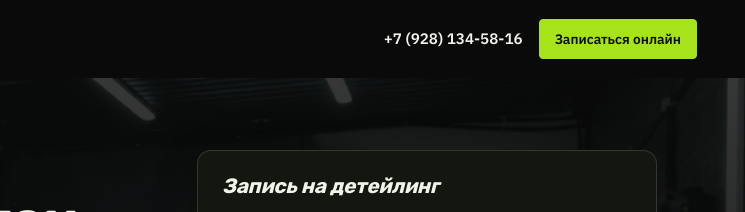
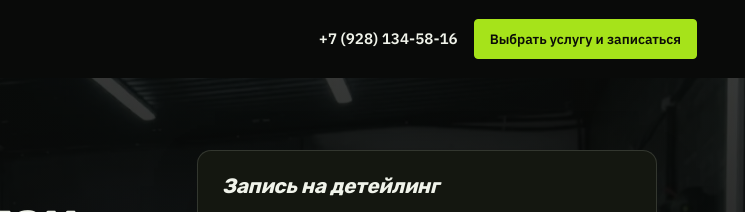
Before and after one commit to Maya13-tet/avtoestet-taganrog, a plain HTML site: page index.html in a window 1280 px wide. Shown: the top 212 px of the page, 535-1280 px from the left. Drawn offline with Linux system fonts and the light colour scheme.

Commit message:
Публикация 24.11 20:11

```diff
--- a/index.html
+++ b/index.html
@@ -30,7 +30,7 @@ h1, h2, h3, .s-bar__brand, .s-board__title, .s-widget__title { font-style: itali
   <a class="s-bar__brand" href="#top"><img src="assets/logo.png" alt="Детейлинг Автоэстет" class="s-bar__logo"></a>
   <div class="s-bar__right">
     <a class="s-bar__tel" href="tel:+79281345816">+7 (928) 134-58-16</a>
-    <a class="s-btn s-btn--sm" href="#widget">Записаться онлайн</a>
+    <a class="s-btn s-btn--sm" href="#widget">Выбрать услугу и записаться</a>
   </div>
 </header>
 <main>
@@ -105,7 +105,6 @@ h1, h2, h3, .s-bar__brand, .s-board__title, .s-widget__title { font-style: itali
 <li class="s-board__row"><span class="s-board__name">Установка чехлов<em>подгонка и натяжка без складок</em></span><span class="s-board__dots" aria-hidden="true"></span><span class="s-board__price">от 3 500 ₽</span></li>
       </ul>
     </div></div>
-    <p class="s-note">Все цены «от» – зависят от класса автомобиля и состояния. Точную сумму мастер называет после осмотра автомобиля.</p>
   </section>
 
   <section class="s-section s-reveal">
@@ -159,7 +158,7 @@ h1, h2, h3, .s-bar__brand, .s-board__title, .s-widget__title { font-style: itali
         <div><dt>Телефон</dt><dd><a href="tel:+79281345816">+7 (928) 134-58-16</a></dd></div>
       </dl>
       <div class="s-contacts__actions">
-        <a class="s-btn" href="#widget">Записаться онлайн</a>
+        <a class="s-btn" href="#widget">Выбрать услугу и записаться</a>
         <a class="s-btn s-btn--ghost" data-s-msg="whatsapp" href="#">WhatsApp</a>
         <a class="s-btn s-btn--ghost" data-s-msg="telegram" href="#">Telegram</a>
       </div>
@@ -167,7 +166,7 @@ h1, h2, h3, .s-bar__brand, .s-board__title, .s-widget__title { font-style: itali
   </section>
 </main>
 <footer class="s-foot"><p>Автоэстет · Таганрог</p><p>Детейлинг-студия в Таганроге: полировка, химчистка, керамика, перетяжка салона</p></footer>
-<nav class="s-dock" aria-label="Быстрая связь"><a class="s-btn" href="#widget">Записаться онлайн</a><a class="s-btn s-btn--ghost" href="tel:+79281345816">Позвонить</a></nav>
+<nav class="s-dock" aria-label="Быстрая связь"><a class="s-btn" href="#widget">Выбрать услугу и записаться</a><a class="s-btn s-btn--ghost" href="tel:+79281345816">Позвонить</a></nav>
 <script src="style.js" defer></script>
 </body>
 </html>
```
